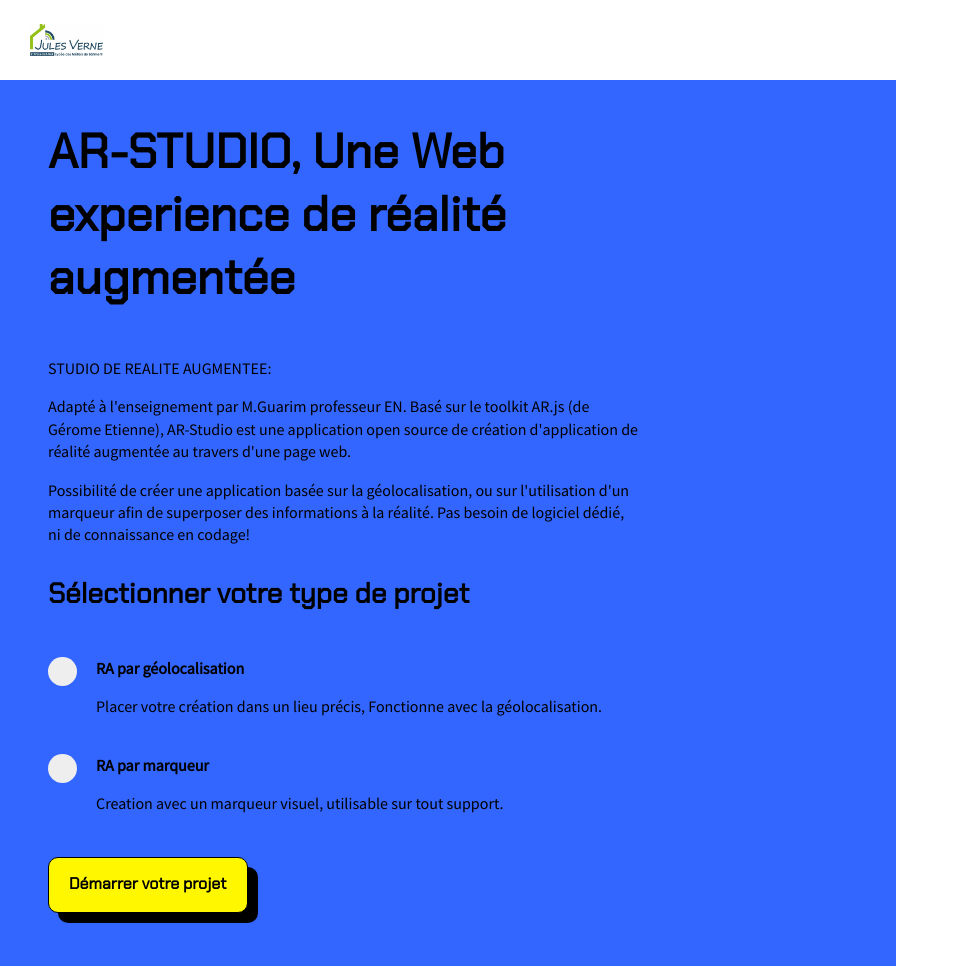
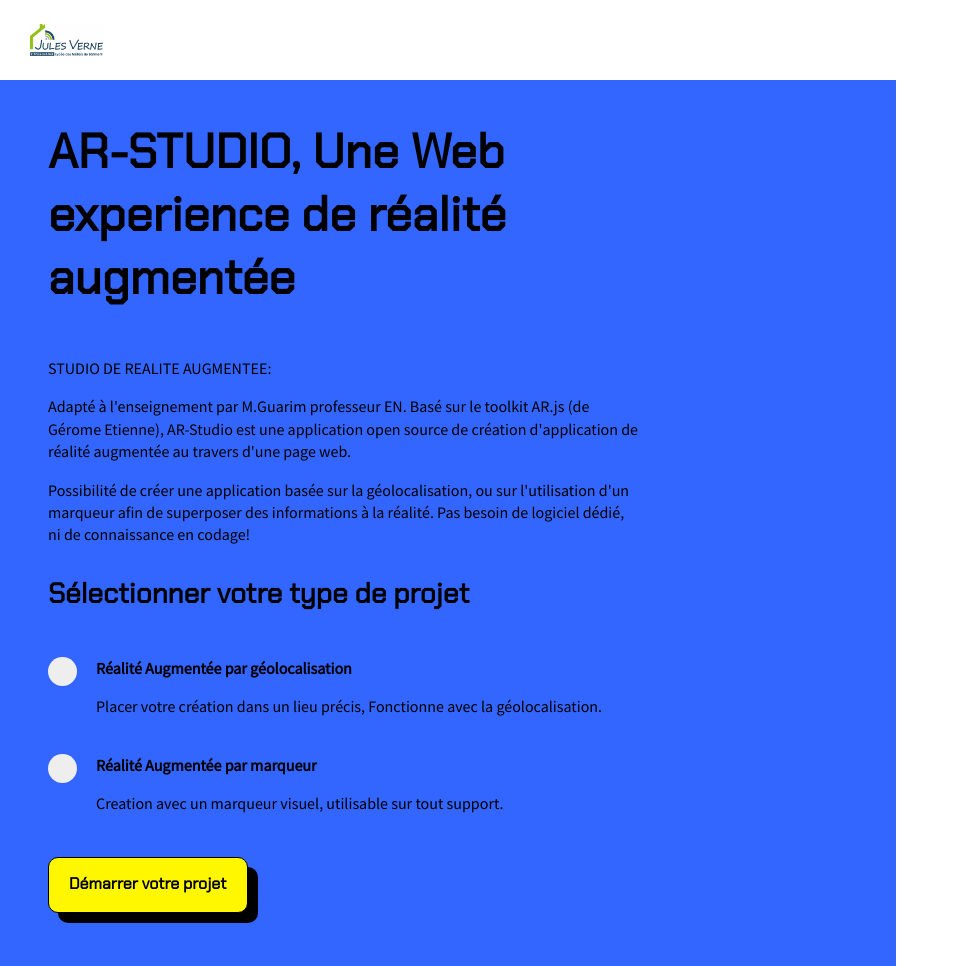
Before and after one commit to guarim/Studio-ARJS-LPJV.io, a website: page index.html in a window 1280 px wide. Shown: the whole page, without its empty margins (0-959 px from the left). Drawn offline with Linux system fonts and the light colour scheme.

Commit message:
Update index.html

```diff
--- a/index.html
+++ b/index.html
@@ -47,7 +47,7 @@
 
         <div>
           <label class="radio-container paragraph">
-            <span class="radio-title">RA par géolocalisation</span>
+            <span class="radio-title">Réalité Augmentée par géolocalisation</span>
             <input
               id="location"
               type="radio"
@@ -61,7 +61,7 @@
           </label>
 
           <label class="radio-container paragraph">
-            <span class="radio-title">RA par marqueur</span>
+            <span class="radio-title">Réalité Augmentée par marqueur</span>
             <input
               id="marker"
               type="radio"
```
